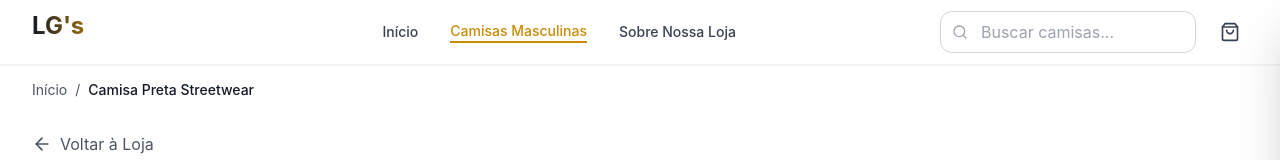
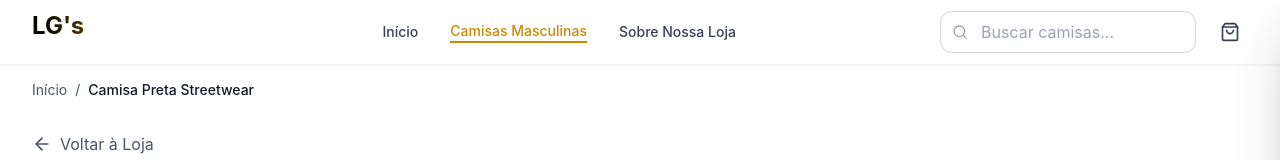
Before and after one commit to GusLight0/lgstore, a React (Vite) app: page /product/1 in a window 1280 px wide. Shown: the top 160 px of the page. Built offline with nearby package versions, Linux system fonts and the light colour scheme.

Commit message:
update in name 'LG's'

```diff
--- a/src/react-app/components/Header.tsx
+++ b/src/react-app/components/Header.tsx
@@ -29,7 +29,7 @@ export default function Header({ onSearchChange, searchQuery, currentSection, on
             className="flex-shrink-0 cursor-pointer group"
             onClick={() => onSectionChange('home')}
           >
-            <h1 className="text-2xl font-bold bg-gradient-to-r from-gray-900 via-yellow-600 to-yellow-400 bg-clip-text text-transparent group-hover:scale-105 transition-transform duration-200">
+            <h1 className="text-2xl font-bold bg-gradient-to-r from-yellow-500 via-black to-yellow-500 bg-clip-text text-transparent bg-[length:200%_auto] animate-gradient-flow group-hover:scale-105 transition-transform duration-200">
               LG's
             </h1>
             <p className="text-xs text-gray-600 -mt-1 opacity-0 group-hover:opacity-100 transition-opacity duration-200">
--- a/tailwind.config.js
+++ b/tailwind.config.js
@@ -21,6 +21,7 @@ export default {
         'slide-in-right': 'slide-in-right 0.5s ease-out forwards',
         'shine': 'shine 2s infinite',
         'gradient-shift': 'gradientShift 3s ease infinite',
+        'gradient-flow': 'gradient-flow 4s ease-in-out infinite',
       },
       keyframes: {
         fadeInUp: {
@@ -78,6 +79,14 @@ export default {
             backgroundPosition: '0% 50%',
           },
         },
+        'gradient-flow': {
+          '0%, 100%': {
+            backgroundPosition: '0% 50%',
+          },
+          '50%': {
+            backgroundPosition: '100% 50%',
+          },
+        },
       },
       backdropBlur: {
         xs: '2px',
```
Also changed, not shown: src/react-app/main.tsx (line endings or trailing spaces).
